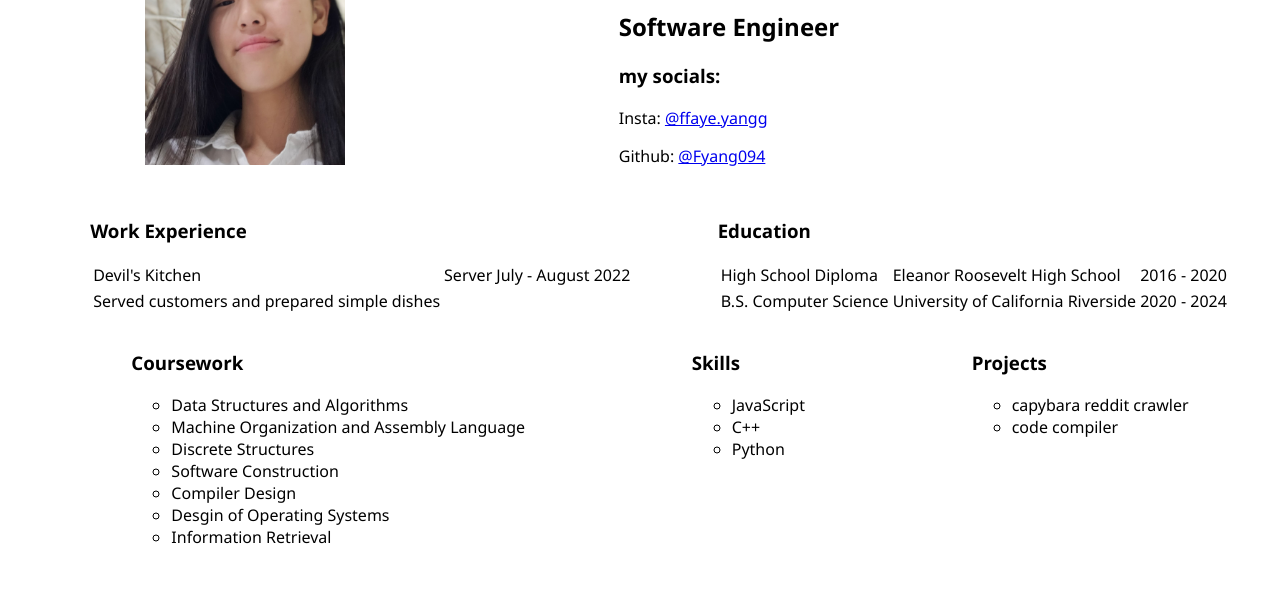
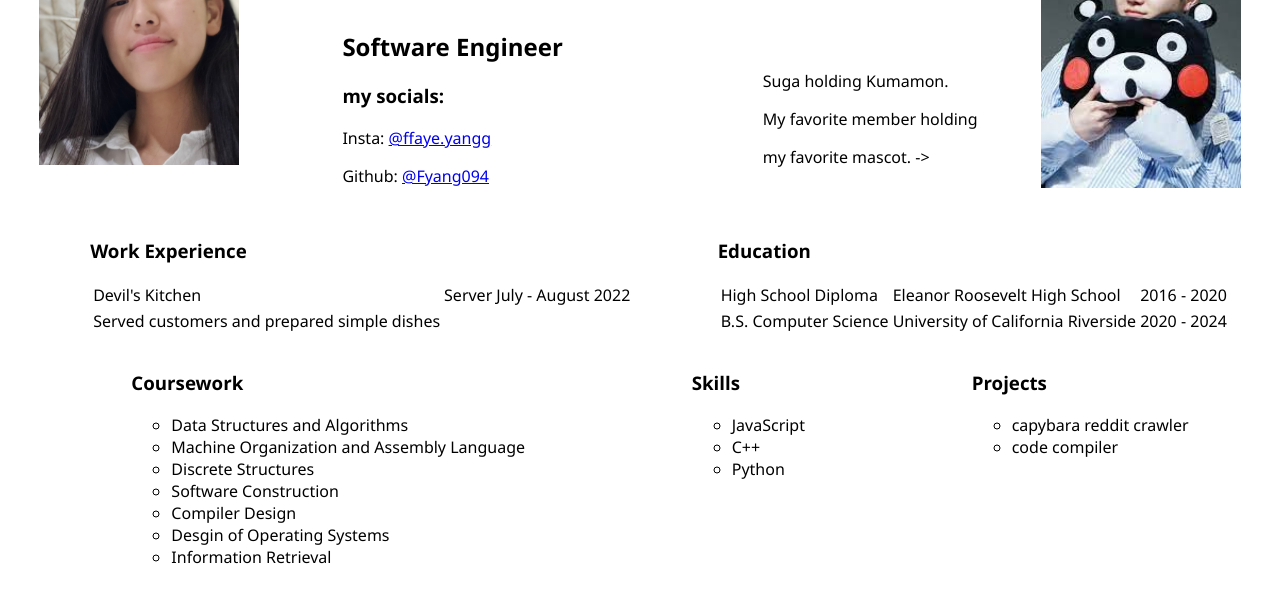
Before and after one commit to Fyang094/Fyang094.github.io, a plain HTML site: page index.html in a window 1280 px wide. Shown: the part 188-800 px from the top of the page. Drawn offline with Linux system fonts and the light colour scheme.

Commit message:
adding a picture and a description

```diff
--- a/index.html
+++ b/index.html
@@ -13,13 +13,25 @@
     </li>
     <li class = "flex-item">
         <h1> Hi, my name is Faye Yang. </h1>
+        <ul class = "mid-box">
+            <li class = "mid-box-item">
+                <h2> Software Engineer </h2>
 
-        <h2> Software Engineer </h2>
-
-        <h3> my socials: </h3>
-        <p> Insta: <a href="https://www.instagram.com/ffaye.yangg/"> @ffaye.yangg </a></p>
-        <p> Github: <a href="https://github.com/Fyang094"> @Fyang094 </a></p>
-
+                <h3> my socials: </h3>
+                <p> Insta: <a href="https://www.instagram.com/ffaye.yangg/"> @ffaye.yangg </a></p>
+                <p> Github: <a href="https://github.com/Fyang094"> @Fyang094 </a></p>
+            </li>
+            <li class = "mid-box-item">
+                <br>
+                <br>
+                <p> Suga holding Kumamon. </p>
+                <p> My favorite member holding </p>
+                <p> my favorite mascot.     -> </p>
+            </li>
+        </ul>
+    </li>
+    <li class = "flex-item">
+        <img src="./images/sugaKumamon.jpeg" alt="bear">
     </li>
 </ul>
 
--- a/style/style.css
+++ b/style/style.css
@@ -10,6 +10,19 @@
     padding: 0;
     margin: 0;
     list-style: none;
+}
+
+.mid-box {
+    display : flex;
+    height: 100%;
+    list-style: none;
+    gap : 200px;
+}
+
+.mid-box-items {
+    display: inline-block;
+    align-self : flex-end;
+    bottom: 0;
 }
 
 .resume {
```
Also changed, not shown: images/sugaKumamon.jpeg (added).
